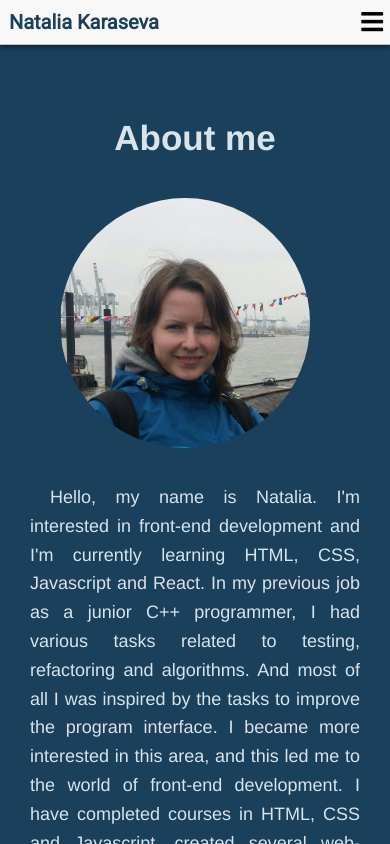
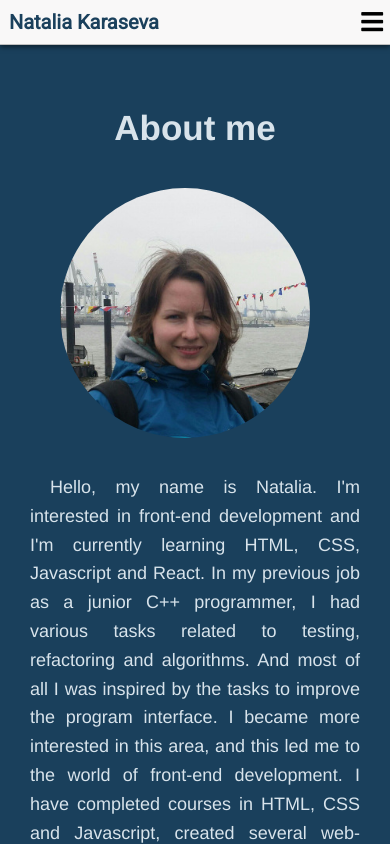
Before and after one commit to nat-k-dev/natkdev.com, a React (Create React App) app: page / in a window 390 px wide. Shown: the top 844 px of the page. Built offline with nearby package versions, Linux system fonts and the light colour scheme.

Commit message:
fix padding in header and add rounded corner in mobile nav menu

```diff
--- a/src/components/common-blocks/header/header.js
+++ b/src/components/common-blocks/header/header.js
@@ -10,10 +10,13 @@ function Header() {
           return;
         }
         let menuBox = document.getElementById('menu-box');
+        let header = document.querySelector('.home-page .header');
         if (menuBox.style.display === 'flex'){
           menuBox.style.display = 'none';
+          header.style.borderBottomLeftRadius = '0';
         } else {
           menuBox.style.display = 'flex';
+          header.style.borderBottomLeftRadius = '100px';
         };
     }
 
--- a/src/components/home/main/main.css
+++ b/src/components/home/main/main.css
@@ -1,5 +1,5 @@
 .home-page .main {
-	padding-top: 100px;
+	padding-top: 68px;
 	width: 100%;
 }
 
@@ -50,7 +50,7 @@ button:focus {
 
 @media screen and (max-width: 780px) {
 	.home-page .main {
-		padding-top: 60px;
+		padding-top: 50px;
 	}
 	.caption {
 		font-size: 18px;
```
